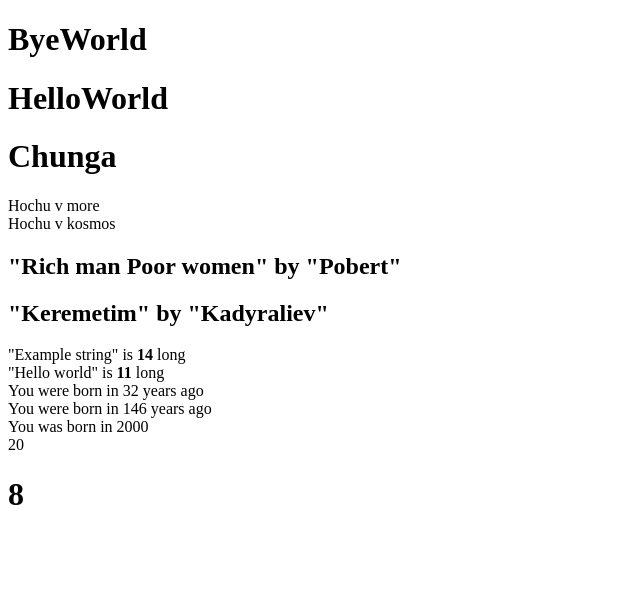
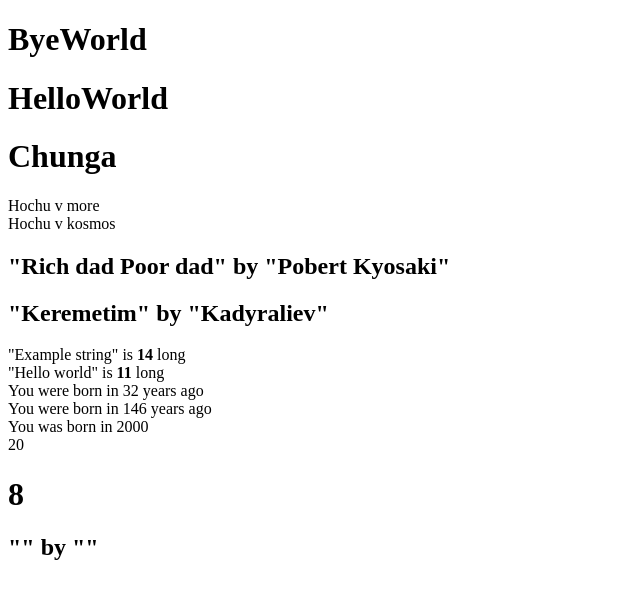
Before and after one commit to keremet-kerimova/my-first-app, a React (Create React App) app: page / in a window 1280 px wide. Shown: the top 598 px of the page, without its empty margins (0-640 px from the left). Built offline with nearby package versions, Linux system fonts and the light colour scheme.

Commit message:
first commit

```diff
--- a/src/App.js
+++ b/src/App.js
@@ -12,6 +12,7 @@ import Age from "./components/Age";
 import Year from "./components/Year";
 import Sum from "./components/Sum";
 import Random from "./components/Random";
+import BiggerNumber from "./components/BiggerNumber";
 // import Switch from "./components/Switch";
 // import Round from "./components/Round";
 // import Water from "./components/Water";
@@ -26,7 +27,7 @@ function App() {
      <Chunga/>
      <Hochu v="more"/>
      <Hochu v="kosmos"/>
-     <Book name="Rich man Poor women" author="Pobert"/>
+     <Book name="Rich dad Poor dad" author="Pobert Kyosaki"/>
      <Sing title="Keremetim" singer="Kadyraliev"/>
      <Length  string="Example string" />
      <Length string="Hello world"/>
@@ -41,8 +42,8 @@ function App() {
      {/* <Water frozen={false}/>
      <Water frozen={true}/> */}
      <Sum a="5" b="15"/>
-     <Random min = "5" max = "10"/>
-
+     <Random min = "0" max = "10"/>
+     <BiggerNumber />
 
     </div>
   );
--- a/src/components/BiggerNumber.js
+++ b/src/components/BiggerNumber.js
@@ -0,0 +1,4 @@
+function BiggerNumber(props) {
+    return <h2>"{props.name}"  by "{props.author}"</h2>
+}
+export default BiggerNumber;
```
